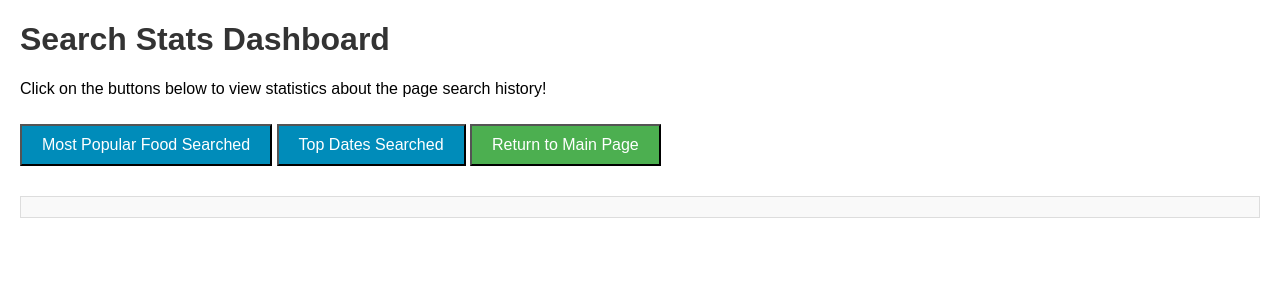
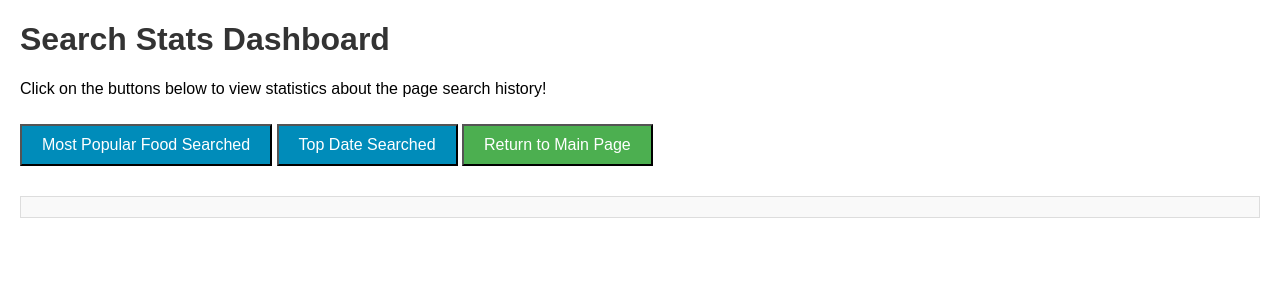
Before and after one commit to siliconshells/DE_FinalProject_KEH, a Flask app: page /dashboard in a window 1280 px wide. Shown: the top 300 px of the page. Run offline with Flask 3, Linux system fonts and the light colour scheme.

Commit message:
minor fixes to html

```diff
--- a/Front End Work/App/Templates/dashboard.html
+++ b/Front End Work/App/Templates/dashboard.html
@@ -39,7 +39,7 @@
     <p>Click on the buttons below to view statistics about the page search history!</p>
 
     <button class="stats-button" onclick="showPopularFood()">Most Popular Food Searched</button>
-    <button class="stats-button" onclick="showTopDates()">Top Dates Searched</button>
+    <button class="stats-button" onclick="showTopDates()">Top Date Searched</button>
     <button class="back-button" onclick="goToMainPage()">Return to Main Page</button>
 
     <div class="result" id="result">
@@ -79,12 +79,12 @@
                 const topDatesList = topDates
                     .map((date, index) => `<li>${index + 1}. ${date}</li>`)
                     .join("");
-                document.getElementById("result").innerHTML = `<h3>Top 5 Dates Searched</h3><ol>${topDatesList}</ol>`;
+                document.getElementById("result").innerHTML = `<h3>Top Date Searched</h3><ol>${topDatesList}</ol>`;
             }
         }
 
         function goToMainPage() {
-            window.location.href = "index.html"; // Replace with the actual main page URL
+            window.location.href = "search.html";
         }
     </script>
 </body>
```
